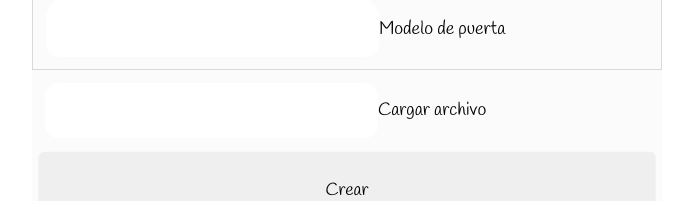
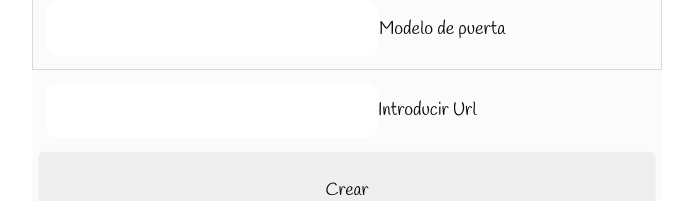
Before and after one commit to rocioRichi/Rocio-Ricciardiello-Final-Project-front-202301-mad, a React (Create React App) app: page /livingspace/create in a window 1280 px wide. Shown: the part 963-1164 px from the top of the page, without its empty margins (293-986 px from the left). Built offline with nearby package versions, Linux system fonts and the light colour scheme.

Commit message:
Add new description to create for url

```diff
--- a/src/features/components.features/create.livingspace/create.livingspace.tsx
+++ b/src/features/components.features/create.livingspace/create.livingspace.tsx
@@ -203,7 +203,7 @@ export function CreateLivingSpace() {
             required
             name="m2"
           />
-          Cargar archivo
+          Introducir Url
         </label>
         <input type="submit" className="enviar" value="Crear" />
       </form>
```
